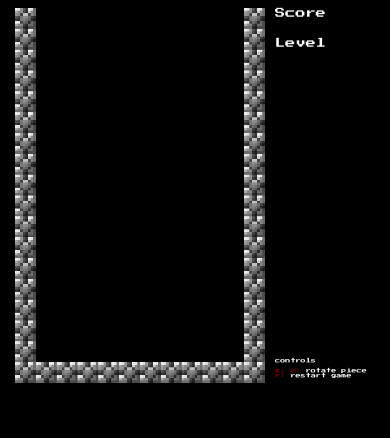
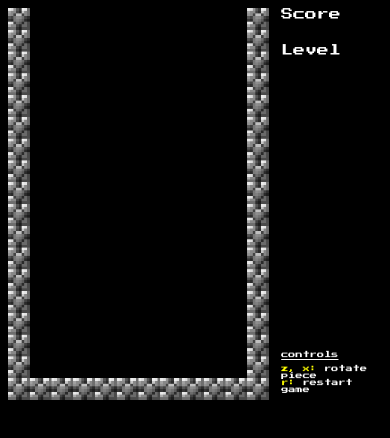
Before and after one commit to idtareq/tetris, a plain HTML site: page index.html in a window 390 px wide. Drawn offline with Linux system fonts and the light colour scheme; no server answers; animation ran at ten frames a second.

Commit message:
better scaling

```diff
--- a/index.html
+++ b/index.html
@@ -16,32 +16,34 @@
 	body {
 		font-family: 'Press Start 2P';
 		background-color: black;
+		overflow: hidden;
 	}
 	#container {
 		display: flex;
 		justify-content: center;
-		height: 730px;
+		max-height: 730px;
+		height: 100vh;
 	}
 	#instruction {
-		font-size: 0.5em;
+		font-size: 0.6em;
 		bottom: 1em;
 		position: absolute;
-		white-space: nowrap;
 	}
 	#gameover {
 		visibility: hidden;
 	}
 	html {
-		font-size: 16px;
+		font-size: 2vh;
 	}
 	#panel {
 		margin-left: 1em;
 		color: white;
 		font-size: 1.7em;
 		position: relative;
-		white-space: nowrap;
 		display: none;
-		width: 250px;
+		/* width: 250px; */
+		max-height: 95vh;
+		max-width: 28vw;
 	}
 	#game {
 		display: none;
@@ -52,23 +54,21 @@
 		/* display: none; */
 		visibility: hidden;
 	}
-	@media screen and (max-width: 700px) {
+	#game, canvas {
+		width:auto;
+		max-height: 95vh;
+		max-width: 67vw;
+	}
+
+	@media screen and (orientation:portrait) {
 		html {
-			font-size: 6px;
-		}
-		#game, canvas {
-			width:250px
-		}
-		#container {
-			height: auto;
-		}
-		#instruction {
-			white-space: normal;
+			font-size: 1.8vw;
 		}
 		#panel {
-			width: 100px;
+			height: calc(67vw * 1.5)
 		}
 	}
+
 </style>
 <body>
 	<div id="container">
@@ -84,7 +84,7 @@
 			<br>
 			<div id="gameover">Game Over</div>
 			<br>
-			<div id="instruction"><div>controls</div><br><span style="color:darkred;">z, x:</span> rotate piece<br> <span style="color:darkred;">r:</span> restart game</div>
+			<div id="instruction"><div style="text-decoration: underline;">controls</div><br><span style="color:yellow;">z, x:</span> rotate piece<br> <span style="color:yellow;">r:</span> restart game</div>
 		</div>
 	</div>
 	<script>
```
